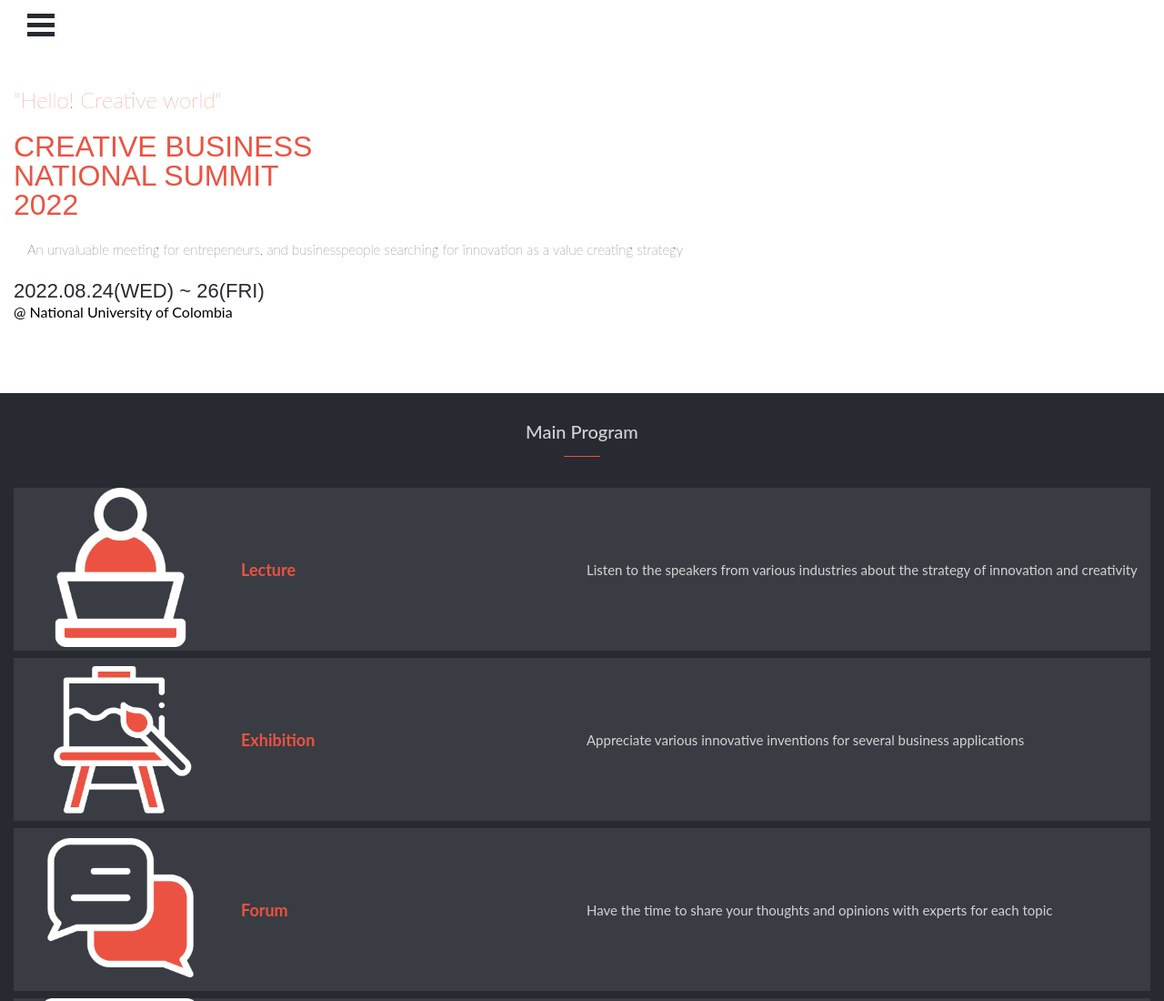
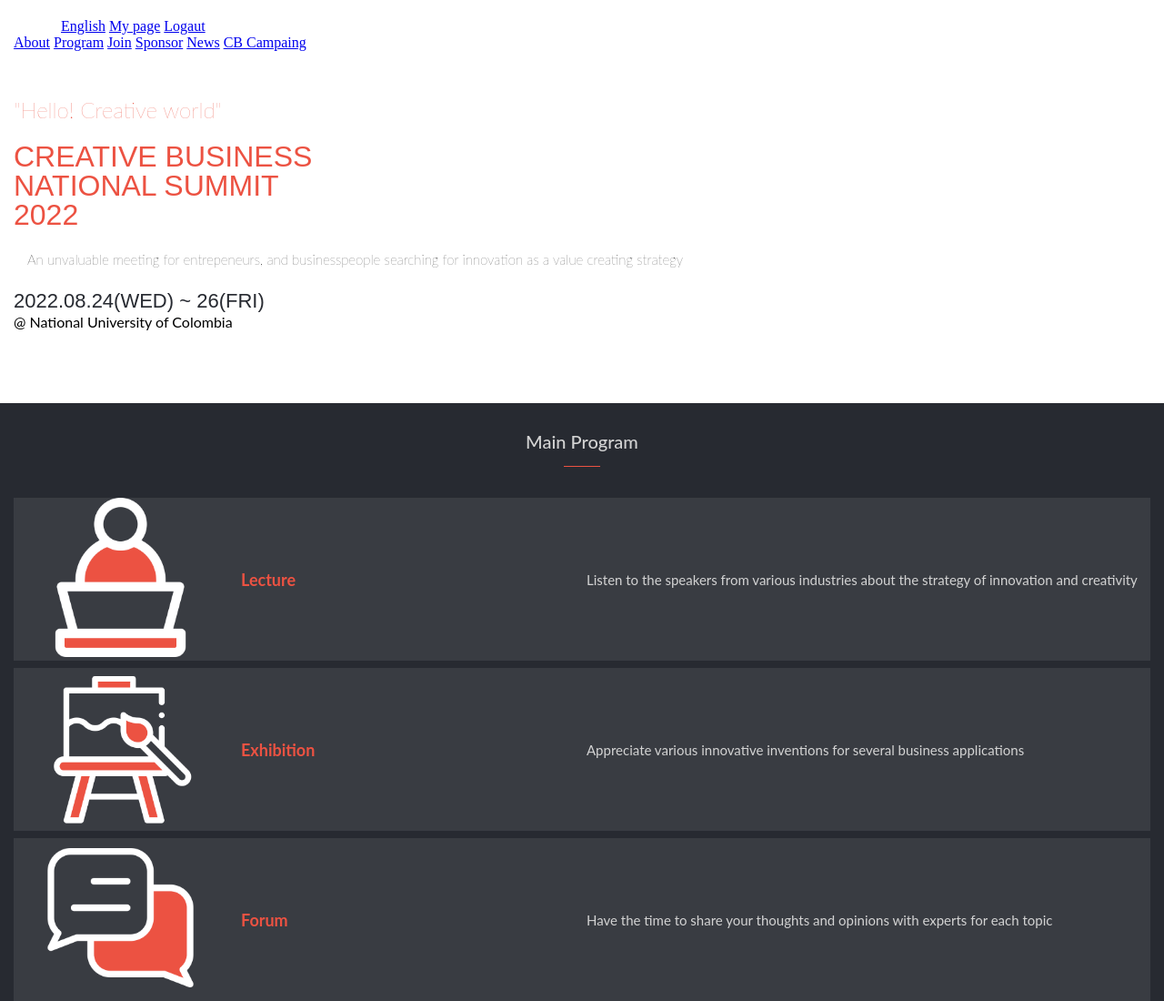
Before and after one commit to AlejandroNeira98/Capstone1, a plain HTML site: page index.html in a window 1280 px wide. Shown: the top 1100 px of the page at 91% size. Drawn offline with Linux system fonts and the light colour scheme; a web font is replaced by a local one.

Commit message:
Add CSS media query

```diff
--- a/index.html
+++ b/index.html
@@ -24,6 +24,24 @@
       <div class="line"></div>
       <div class="line"></div>
       <div class="line"></div>
+    </div>
+    <div class="desktop">
+      <div id="header-up">
+        <a class="logo" href="#"><img src="./images/social/facebook.svg" alt="Facebook"></a>
+        <a class="logo" href="#"><img src="./images/social/twitter.svg" alt="Twitter"></a>
+        <a href="#">English</a>
+        <a href="#">My page</a>
+        <a href="#">Logaut</a>
+
+      </div>
+      <div id="down">
+        <a href="./about.html">About</a>
+        <a href="#main-program">Program</a>
+        <a href="#">Join</a>
+        <a href="#">Sponsor</a>
+        <a href="#">News</a>
+        <a href="#">CB Campaing</a>
+      </div>
     </div>
   </header>
 
--- a/style.css
+++ b/style.css
@@ -200,3 +200,21 @@
   margin-left: 5px;
   color: #ec5242;
 }
+
+.desktop {
+  display: none;
+}
+
+@media screen and (min-width: 768px) {
+  .desktop {
+    display: flex;
+    flex-direction: column;
+  }
+
+  #header-up {
+  }
+
+  #menu-icon {
+    display: none;
+  }
+}
```
